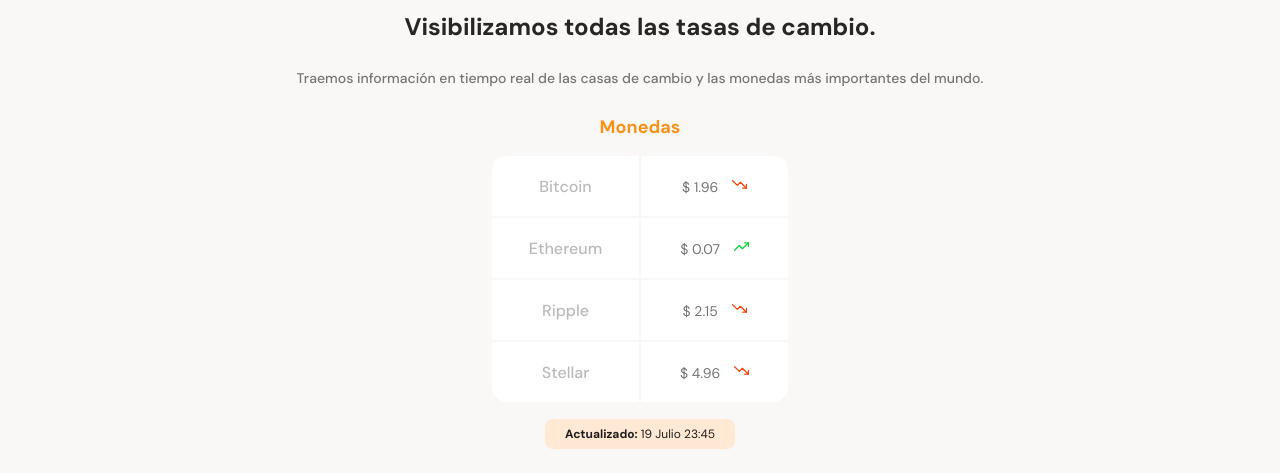
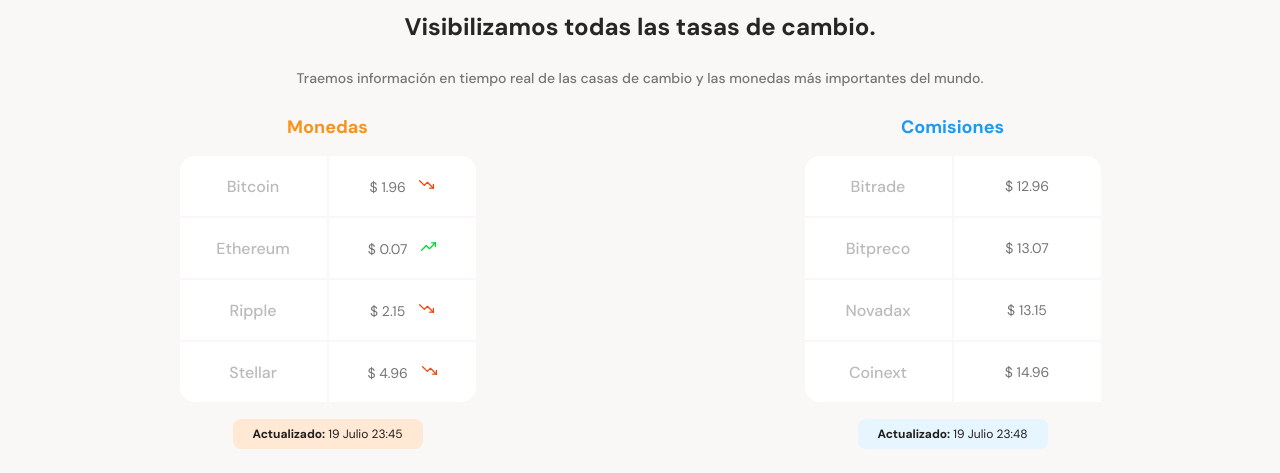
Before and after one commit to NahuelFarias/MobileFirst, a plain HTML site: page index.html in a window 1280 px wide. Shown: the part 650-1123 px from the top of the page. Drawn offline with Linux system fonts and the light colour scheme.

Commit message:
Se agrega scrool en el apartado de Monedas-Comisiones

```diff
--- a/styles.css
+++ b/styles.css
@@ -151,8 +151,19 @@
   color: #757575;
 }
 
+.main--tables-container {
+  display: flex;
+  overflow-x: scroll;
+  overscroll-behavior-x: contain;
+  scroll-snap-type: x proximity;
+  margin-right: 15px;
+  margin-left: 15px;
+}
+
 .main--currency-table,
 .main--comission-table {
+  position: relative;
+  scroll-snap-align: center;
   width: 70%;
   min-width: 235px;
   max-width: 500px;
@@ -418,6 +429,7 @@
   line-height: 1.8rem;
   color: #757575;
 }
+
 .plans--container-slider {
   display: flex;
   height: 316px;
```
